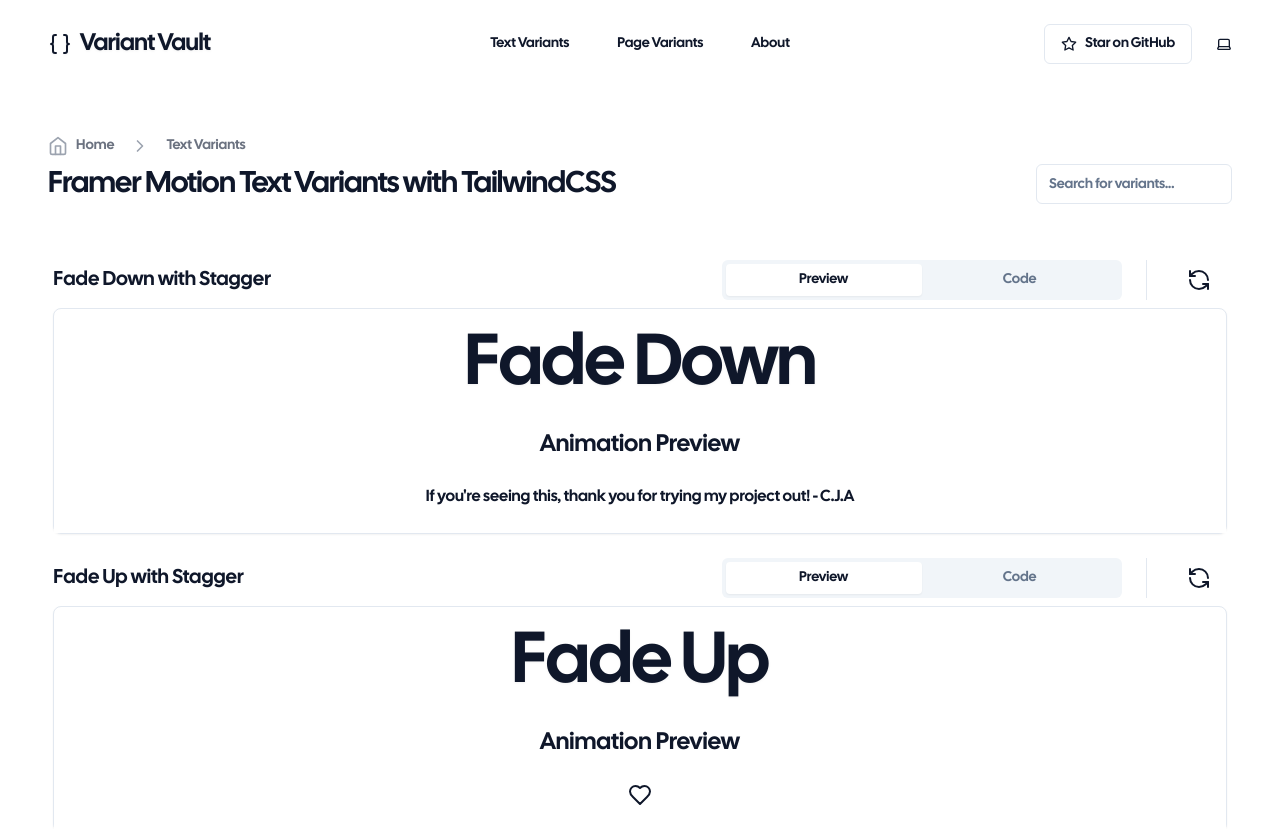
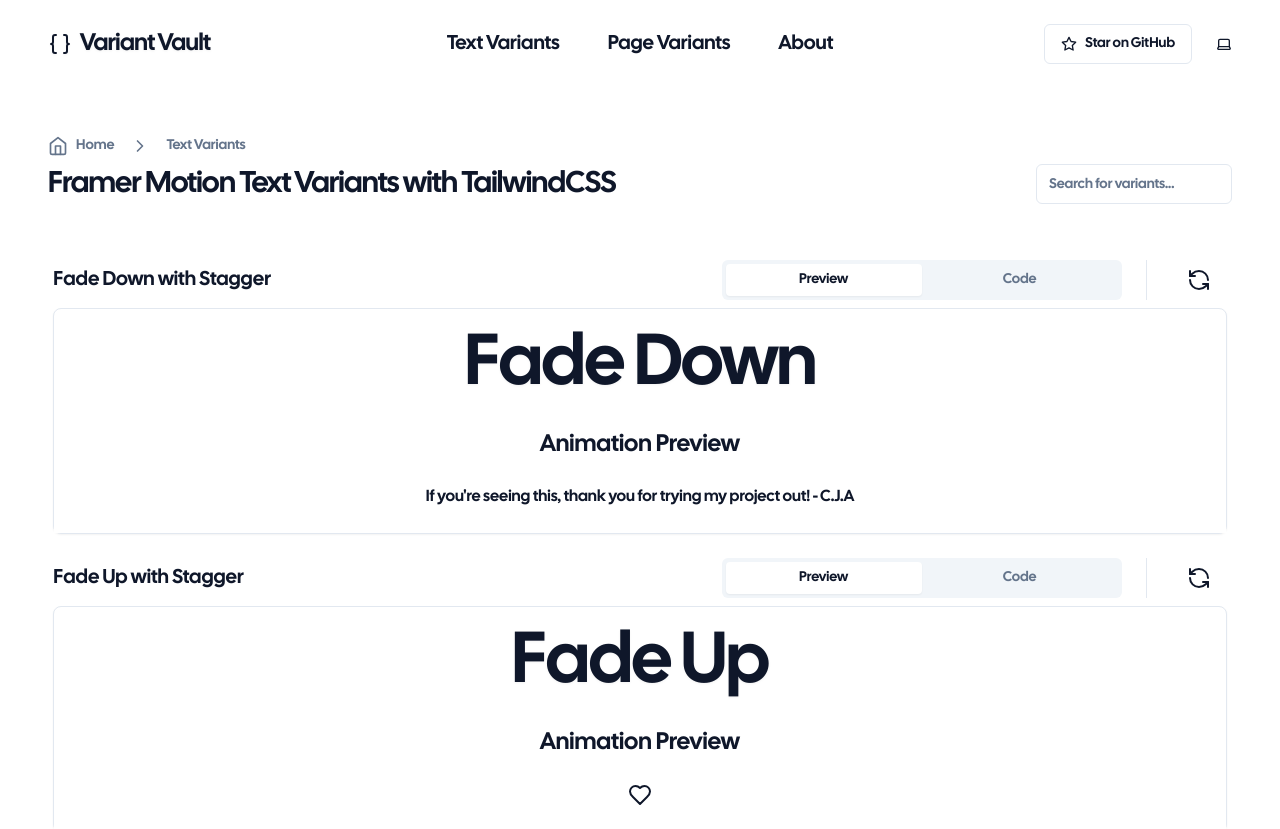
Before and after one commit to ChrisAbdo/MotionVariants, a Next.js app: page /text-variants in a window 1280 px wide. Shown: the top 829 px of the page. Built offline with nearby package versions, Linux system fonts and the light colour scheme.

Commit message:
ADDED: new styling to text variants

```diff
--- a/components/headers/text-variants-header.tsx
+++ b/components/headers/text-variants-header.tsx
@@ -29,11 +29,10 @@ export default function TextVariantsHeader({
               <div className="flex">
                 <Link
                   href="/"
-                  className="flex text-sm font-medium text-gray-500 hover:text-gray-700"
+                  className="flex text-sm font-medium text-muted-foreground hover:text-primary duration-200 transition-all"
                 >
-                  {" "}
                   <Home
-                    className="mr-2 h-5 w-5 flex-shrink-0 text-gray-400"
+                    className="mr-2 h-5 w-5 flex-shrink-0"
                     aria-hidden="true"
                   />
                   Home
@@ -43,12 +42,12 @@ export default function TextVariantsHeader({
             <li>
               <div className="flex items-center">
                 <ChevronRight
-                  className="h-5 w-5 flex-shrink-0 text-gray-400"
+                  className="h-5 w-5 flex-shrink-0 text-muted-foreground"
                   aria-hidden="true"
                 />
                 <Link
                   href="/text-variants"
-                  className="ml-4 text-sm font-medium text-gray-500 hover:text-gray-700"
+                  className="ml-4 text-sm font-medium text-muted-foreground hover:text-primary duration-200 transition-all"
                 >
                   Text Variants
                 </Link>
--- a/components/navbar.tsx
+++ b/components/navbar.tsx
@@ -4,7 +4,6 @@ import React from "react";
 import Link from "next/link";
 import {
   Braces,
-  CalendarDays,
   Github,
   Laptop,
   Linkedin,
@@ -12,7 +11,6 @@ import {
   Moon,
   Star,
   Sun,
-  TerminalSquare,
   Twitter,
 } from "lucide-react";
 import { Avatar, AvatarFallback, AvatarImage } from "@/components/ui/avatar";
@@ -124,19 +122,19 @@ export default function Navbar() {
             <Link
               key={item.name}
               href={item.href}
-              className="z-50 hover:before:scale-x-100 hover:before:origin-left relative before:w-full before:h-0.5 before:origin-right before:transition-transform before:duration-300 before:scale-x-0 before:bg-primary before:absolute before:left-0 before:bottom-0 text-sm font-semibold leading-6"
+              className="z-50 hover:before:scale-x-100 hover:before:origin-left relative before:w-full before:h-0.5 before:origin-right before:transition-transform before:duration-300 before:scale-x-0 before:bg-primary before:absolute before:left-0 before:bottom-0 text-xl"
             >
               {item.name}
             </Link>
           ))}
         </div>
-        <div className="hidden lg:flex lg:flex-1 lg:justify-end">
+        <div className="flex flex-1 justify-end">
           <div className="flex space-x-2">
             <Link
               href="https://www.github.com/chrisabdo/motionvariants"
               target="_blank"
               rel="noopener noreferrer"
-              className="z-50"
+              className="z-50 hidden lg:block"
             >
               <Button variant="outline">
                 <Star className="mr-2" size={16} />
```
